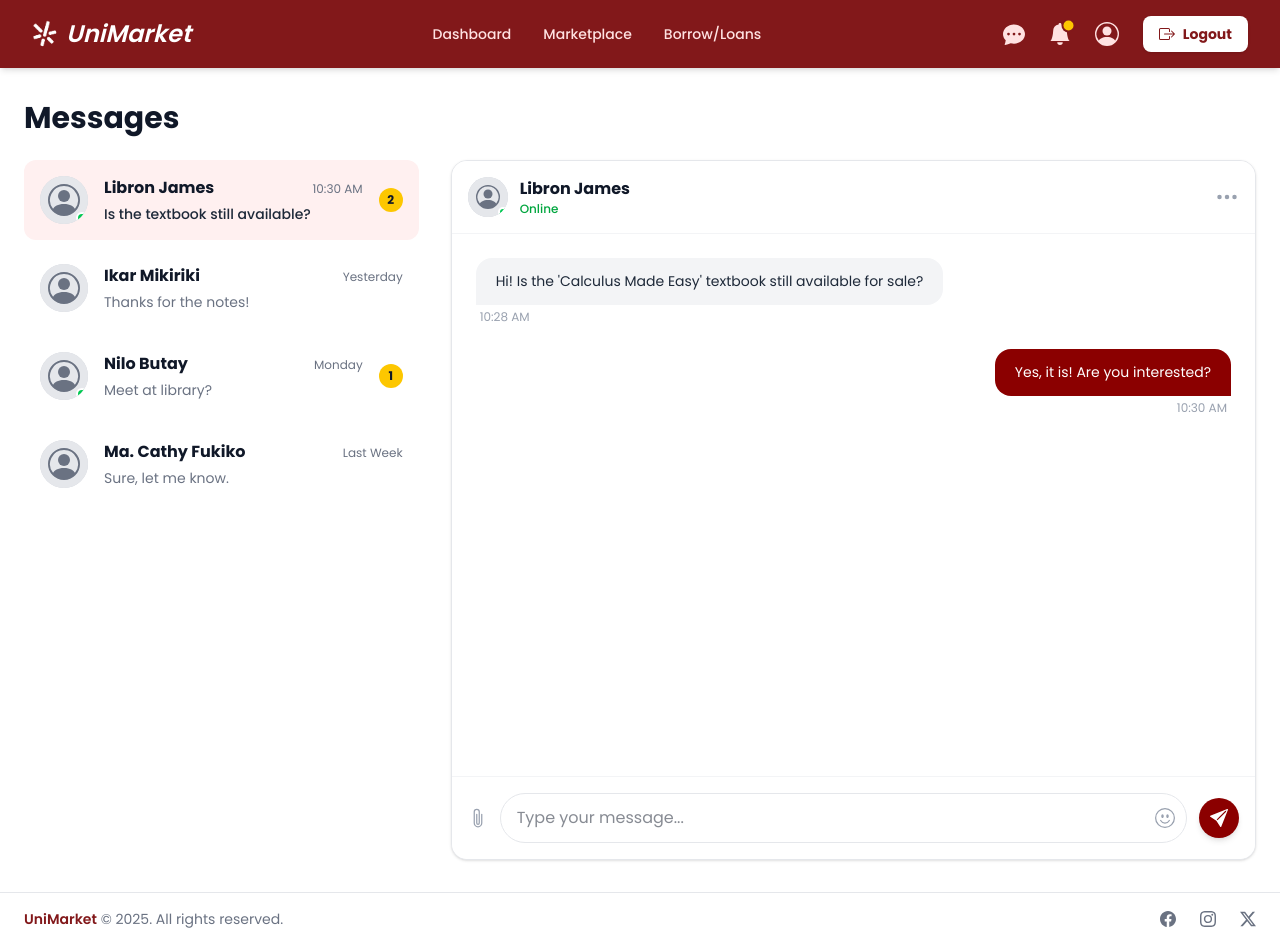
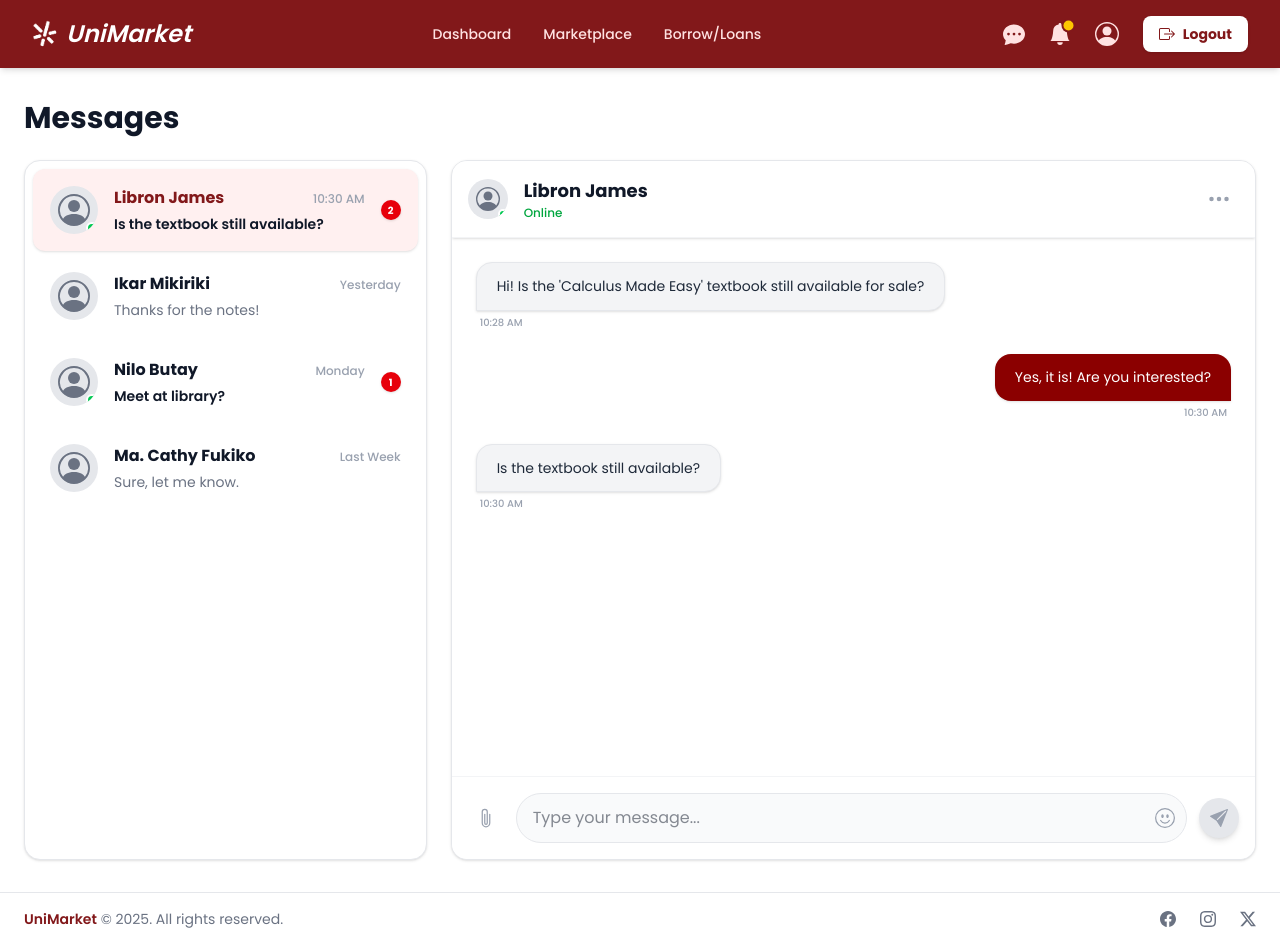
Before and after one commit to jangkayl/UniMarket, a Next.js app: page /messages in a window 1280 px wide. Built offline with nearby package versions, Linux system fonts and the light colour scheme.

Commit message:
every messages are now clickable

```diff
--- a/app/messages/page.tsx
+++ b/app/messages/page.tsx
@@ -1,12 +1,30 @@
 "use client";
 
 import { useState } from "react";
-import Image from "next/image";
 import Navbar from "../components/Navbar";
 import Footer from "../components/Footer";
 
+// --- Mock Data Types ---
+type Message = {
+  id: number;
+  sender: "me" | "them";
+  text: string;
+  time: string;
+};
+
+type Contact = {
+  id: number;
+  name: string;
+  status: "Online" | "Offline" | "Away";
+  lastMessage: string;
+  time: string;
+  unread: number;
+  avatar: string;
+  history: Message[]; // Each contact now has their own message history
+};
+
 // --- Mock Data ---
-const initialContacts = [
+const initialContacts: Contact[] = [
   {
     id: 1,
     name: "Libron James",
@@ -14,8 +32,27 @@ const initialContacts = [
     lastMessage: "Is the textbook still available?",
     time: "10:30 AM",
     unread: 2,
-    avatar: "/images/avatar1.jpg", // You can use placeholders if these don't exist
-    isActive: true,
+    avatar: "/images/avatar1.jpg",
+    history: [
+      {
+        id: 1,
+        sender: "them",
+        text: "Hi! Is the 'Calculus Made Easy' textbook still available for sale?",
+        time: "10:28 AM",
+      },
+      {
+        id: 2,
+        sender: "me",
+        text: "Yes, it is! Are you interested?",
+        time: "10:30 AM",
+      },
+      {
+        id: 3,
+        sender: "them",
+        text: "Is the textbook still available?",
+        time: "10:30 AM",
+      },
+    ],
   },
   {
     id: 2,
@@ -25,7 +62,20 @@ const initialContacts = [
     time: "Yesterday",
     unread: 0,
     avatar: "/images/avatar2.png",
-    isActive: false,
+    history: [
+      {
+        id: 1,
+        sender: "me",
+        text: "Here are the notes from yesterday's lecture.",
+        time: "Yesterday",
+      },
+      {
+        id: 2,
+        sender: "them",
+        text: "Thanks for the notes!",
+        time: "Yesterday",
+      },
+    ],
   },
   {
     id: 3,
@@ -35,7 +85,15 @@ const initialContacts = [
     time: "Monday",
     unread: 1,
     avatar: "/images/avatar3.png",
-    isActive: false,
+    history: [
+      {
+        id: 1,
+        sender: "them",
+        text: "Hey, do you want to study for the exam together?",
+        time: "Monday",
+      },
+      { id: 2, sender: "them", text: "Meet at library?", time: "Monday" },
+    ],
   },
   {
     id: 4,
@@ -45,36 +103,42 @@ const initialContacts = [
     time: "Last Week",
     unread: 0,
     avatar: "/images/avatar4.png",
-    isActive: false,
-  },
-];
-
-const initialMessages = [
-  {
-    id: 1,
-    sender: "them",
-    text: "Hi! Is the 'Calculus Made Easy' textbook still available for sale?",
-    time: "10:28 AM",
-  },
-  {
-    id: 2,
-    sender: "me",
-    text: "Yes, it is! Are you interested?",
-    time: "10:30 AM",
+    history: [
+      {
+        id: 1,
+        sender: "me",
+        text: "I might be late for the group meeting.",
+        time: "Last Week",
+      },
+      { id: 2, sender: "them", text: "Sure, let me know.", time: "Last Week" },
+    ],
   },
 ];
 
 const MessagesPage = () => {
-  const [contacts, setContacts] = useState(initialContacts);
-  const [messages, setMessages] = useState(initialMessages);
+  const [contacts, setContacts] = useState<Contact[]>(initialContacts);
+  const [activeContactId, setActiveContactId] = useState<number>(1); // Default to first contact
   const [newMessage, setNewMessage] = useState("");
+
+  // Get the active contact object based on ID
+  const activeContact =
+    contacts.find((c) => c.id === activeContactId) || contacts[0];
+
+  const handleContactClick = (id: number) => {
+    setActiveContactId(id);
+    // Optional: Mark as read logic could go here
+    const updatedContacts = contacts.map((c) =>
+      c.id === id ? { ...c, unread: 0 } : c
+    );
+    setContacts(updatedContacts);
+  };
 
   const handleSendMessage = (e: React.FormEvent) => {
     e.preventDefault();
     if (!newMessage.trim()) return;
 
-    const newMsgObj = {
-      id: messages.length + 1,
+    const newMsgObj: Message = {
+      id: Date.now(), // Simple unique ID
       sender: "me",
       text: newMessage,
       time: new Date().toLocaleTimeString([], {
@@ -83,7 +147,20 @@ const MessagesPage = () => {
       }),
     };
 
-    setMessages([...messages, newMsgObj]);
+    // Update the history of the ACTIVE contact only
+    const updatedContacts = contacts.map((contact) => {
+      if (contact.id === activeContactId) {
+        return {
+          ...contact,
+          history: [...contact.history, newMsgObj],
+          lastMessage: "You: " + newMessage, // Update preview text
+          time: "Now",
+        };
+      }
+      return contact;
+    });
+
+    setContacts(updatedContacts);
     setNewMessage("");
   };
 
@@ -96,27 +173,26 @@ const MessagesPage = () => {
 
         <div className="flex flex-col lg:flex-row gap-6 h-[700px]">
           {/* --- LEFT SIDEBAR: Contact List --- */}
-          <div className="w-full lg:w-1/3 flex flex-col gap-4">
-            {/* Search (Optional enhancement not in image, but good for UI) */}
-            {/* <input type="text" placeholder="Search messages..." className="p-3 rounded-xl border border-gray-200 bg-gray-50" /> */}
+          <div className="w-full lg:w-1/3 flex flex-col gap-4 bg-white rounded-2xl border border-gray-200 shadow-sm overflow-hidden">
+            {/* Header/Search area could go here */}
 
-            <div className="flex-grow overflow-y-auto pr-2 space-y-2">
+            <div className="flex-grow overflow-y-auto p-2 space-y-1">
               {contacts.map((contact) => (
                 <div
                   key={contact.id}
-                  className={`flex items-center gap-4 p-4 rounded-xl cursor-pointer transition-colors ${
-                    contact.isActive
-                      ? "bg-[#FFF0F0]"
-                      : "hover:bg-gray-50 bg-white"
+                  onClick={() => handleContactClick(contact.id)}
+                  className={`flex items-center gap-4 p-4 rounded-xl cursor-pointer transition-all duration-200 border border-transparent ${
+                    activeContactId === contact.id
+                      ? "bg-[#FFF0F0] border-red-100 shadow-sm"
+                      : "hover:bg-gray-50"
                   }`}
                 >
-                  {/* Avatar Placeholder */}
-                  <div className="w-12 h-12 rounded-full bg-gray-300 overflow-hidden flex-shrink-0 relative">
-                    {/* Replace src with contact.avatar if you have images */}
+                  {/* Avatar */}
+                  <div className="w-12 h-12 rounded-full bg-gray-200 overflow-hidden flex-shrink-0 relative">
                     <svg
                       xmlns="http://www.w3.org/2000/svg"
                       fill="currentColor"
-                      className="w-full h-full text-gray-500 bg-gray-200 p-2"
+                      className="w-full h-full text-gray-500 p-2"
                       viewBox="0 0 16 16"
                     >
                       <path d="M11 6a3 3 0 1 1-6 0 3 3 0 0 1 6 0" />
@@ -133,17 +209,23 @@ const MessagesPage = () => {
 
                   <div className="flex-grow min-w-0">
                     <div className="flex justify-between items-baseline mb-1">
-                      <h3 className="font-bold text-gray-900 truncate">
+                      <h3
+                        className={`font-bold truncate ${
+                          activeContactId === contact.id
+                            ? "text-red-900"
+                            : "text-gray-900"
+                        }`}
+                      >
                         {contact.name}
                       </h3>
-                      <span className="text-xs text-gray-500">
+                      <span className="text-xs text-gray-400 font-medium">
                         {contact.time}
                       </span>
                     </div>
                     <p
                       className={`text-sm truncate ${
-                        contact.isActive
-                          ? "text-gray-800 font-medium"
+                        contact.unread > 0
+                          ? "text-gray-900 font-semibold"
                           : "text-gray-500"
                       }`}
                     >
@@ -152,7 +234,7 @@ const MessagesPage = () => {
                   </div>
 
                   {contact.unread > 0 && (
-                    <div className="flex-shrink-0 w-6 h-6 rounded-full bg-yellow-400 flex items-center justify-center text-xs font-bold text-gray-900">
+                    <div className="flex-shrink-0 w-5 h-5 rounded-full bg-red-600 flex items-center justify-center text-[10px] font-bold text-white shadow-sm">
                       {contact.unread}
                     </div>
                   )}
@@ -164,13 +246,13 @@ const MessagesPage = () => {
           {/* --- RIGHT AREA: Chat Window --- */}
           <div className="w-full lg:w-2/3 bg-white border border-gray-200 rounded-2xl shadow-sm flex flex-col overflow-hidden h-full">
             {/* Chat Header */}
-            <div className="p-4 border-b border-gray-100 flex justify-between items-center bg-white">
-              <div className="flex items-center gap-3">
-                <div className="w-10 h-10 rounded-full bg-gray-300 overflow-hidden relative">
+            <div className="p-4 border-b border-gray-100 flex justify-between items-center bg-white z-10 shadow-sm">
+              <div className="flex items-center gap-4">
+                <div className="w-10 h-10 rounded-full bg-gray-200 overflow-hidden relative">
                   <svg
                     xmlns="http://www.w3.org/2000/svg"
                     fill="currentColor"
-                    className="w-full h-full text-gray-500 bg-gray-200 p-2"
+                    className="w-full h-full text-gray-500 p-2"
                     viewBox="0 0 16 16"
                   >
                     <path d="M11 6a3 3 0 1 1-6 0 3 3 0 0 1 6 0" />
@@ -179,14 +261,26 @@ const MessagesPage = () => {
                       d="M0 8a8 8 0 1 1 16 0A8 8 0 0 1 0 8m8-7a7 7 0 0 0-5.468 11.37C3.242 11.226 4.805 10 8 10s4.757 1.225 5.468 2.37A7 7 0 0 0 8 1"
                     />
                   </svg>
-                  <div className="absolute bottom-0 right-0 w-2.5 h-2.5 bg-green-500 border-2 border-white rounded-full"></div>
+                  {activeContact.status === "Online" && (
+                    <div className="absolute bottom-0 right-0 w-2.5 h-2.5 bg-green-500 border-2 border-white rounded-full"></div>
+                  )}
                 </div>
                 <div>
-                  <h2 className="font-bold text-gray-900">Libron James</h2>
-                  <p className="text-xs text-green-600 font-medium">Online</p>
+                  <h2 className="font-bold text-gray-900 text-lg">
+                    {activeContact.name}
+                  </h2>
+                  <p
+                    className={`text-xs font-medium ${
+                      activeContact.status === "Online"
+                        ? "text-green-600"
+                        : "text-gray-400"
+                    }`}
+                  >
+                    {activeContact.status}
+                  </p>
                 </div>
               </div>
-              <button className="text-gray-400 hover:text-gray-600">
+              <button className="text-gray-400 hover:text-gray-600 p-2 rounded-full hover:bg-gray-50 transition-colors">
                 <svg
                   xmlns="http://www.w3.org/2000/svg"
                   width="24"
@@ -202,7 +296,7 @@ const MessagesPage = () => {
 
             {/* Messages Stream */}
             <div className="flex-grow p-6 overflow-y-auto space-y-6 bg-white">
-              {messages.map((msg) => (
+              {activeContact.history.map((msg) => (
                 <div
                   key={msg.id}
                   className={`flex flex-col ${
@@ -210,15 +304,15 @@ const MessagesPage = () => {
                   }`}
                 >
                   <div
-                    className={`max-w-[75%] px-5 py-3 rounded-2xl text-sm leading-relaxed ${
+                    className={`max-w-[75%] px-5 py-3 rounded-2xl text-sm leading-relaxed shadow-sm ${
                       msg.sender === "me"
                         ? "bg-[#8B0000] text-white rounded-br-none"
-                        : "bg-gray-100 text-gray-800 rounded-bl-none"
+                        : "bg-gray-100 text-gray-800 rounded-bl-none border border-gray-200"
                     }`}
                   >
                     {msg.text}
                   </div>
-                  <span className="text-xs text-gray-400 mt-1 px-1">
+                  <span className="text-[10px] text-gray-400 mt-1 px-1 font-medium">
                     {msg.time}
                   </span>
                 </div>
@@ -234,7 +328,7 @@ const MessagesPage = () => {
                 {/* Attachment Icon */}
                 <button
                   type="button"
-                  className="text-gray-400 hover:text-gray-600 transition-colors"
+                  className="text-gray-400 hover:text-gray-600 transition-colors p-2 rounded-full hover:bg-gray-50"
                 >
                   <svg
                     xmlns="http://www.w3.org/2000/svg"
@@ -253,11 +347,10 @@ const MessagesPage = () => {
                   <input
                     type="text"
                     placeholder="Type your message..."
-                    className="w-full py-3 pl-4 pr-10 rounded-full border border-gray-200 focus:outline-none focus:border-red-800 focus:ring-1 focus:ring-red-800 bg-white"
+                    className="w-full py-3 pl-4 pr-10 rounded-full border border-gray-200 focus:outline-none focus:border-red-800 focus:ring-1 focus:ring-red-800 bg-gray-50 focus:bg-white transition-all"
                     value={newMessage}
                     onChange={(e) => setNewMessage(e.target.value)}
                   />
-                  {/* Emoji Icon inside input */}
                   <button
                     type="button"
                     className="absolute right-3 top-1/2 transform -translate-y-1/2 text-gray-400 hover:text-gray-600"
@@ -279,7 +372,12 @@ const MessagesPage = () => {
                 {/* Send Button */}
                 <button
                   type="submit"
-                  className="w-10 h-10 rounded-full bg-[#8B0000] text-white flex items-center justify-center hover:bg-red-900 transition-colors shadow-md"
+                  disabled={!newMessage.trim()}
+                  className={`w-10 h-10 rounded-full flex items-center justify-center transition-all shadow-md ${
+                    newMessage.trim()
+                      ? "bg-[#8B0000] text-white hover:bg-red-900 cursor-pointer"
+                      : "bg-gray-200 text-gray-400 cursor-not-allowed"
+                  }`}
                 >
                   <svg
                     xmlns="http://www.w3.org/2000/svg"
```
